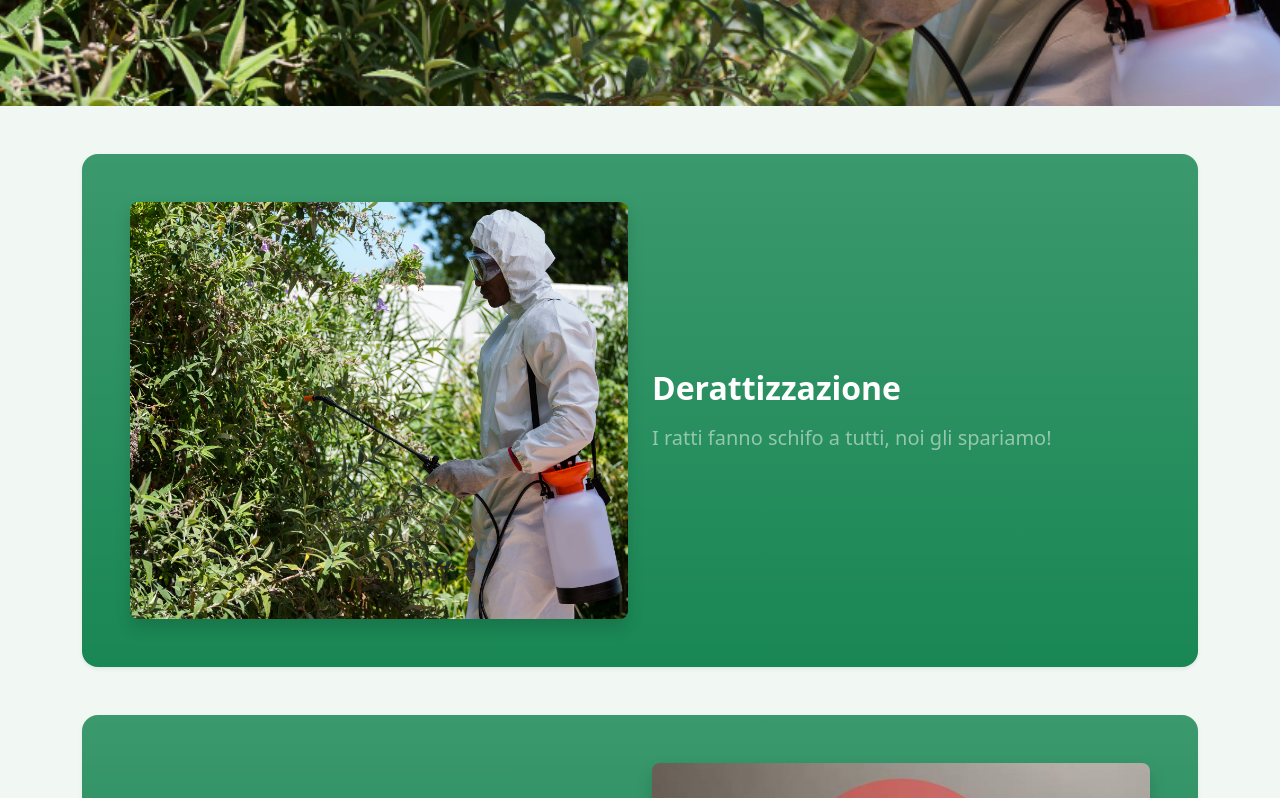
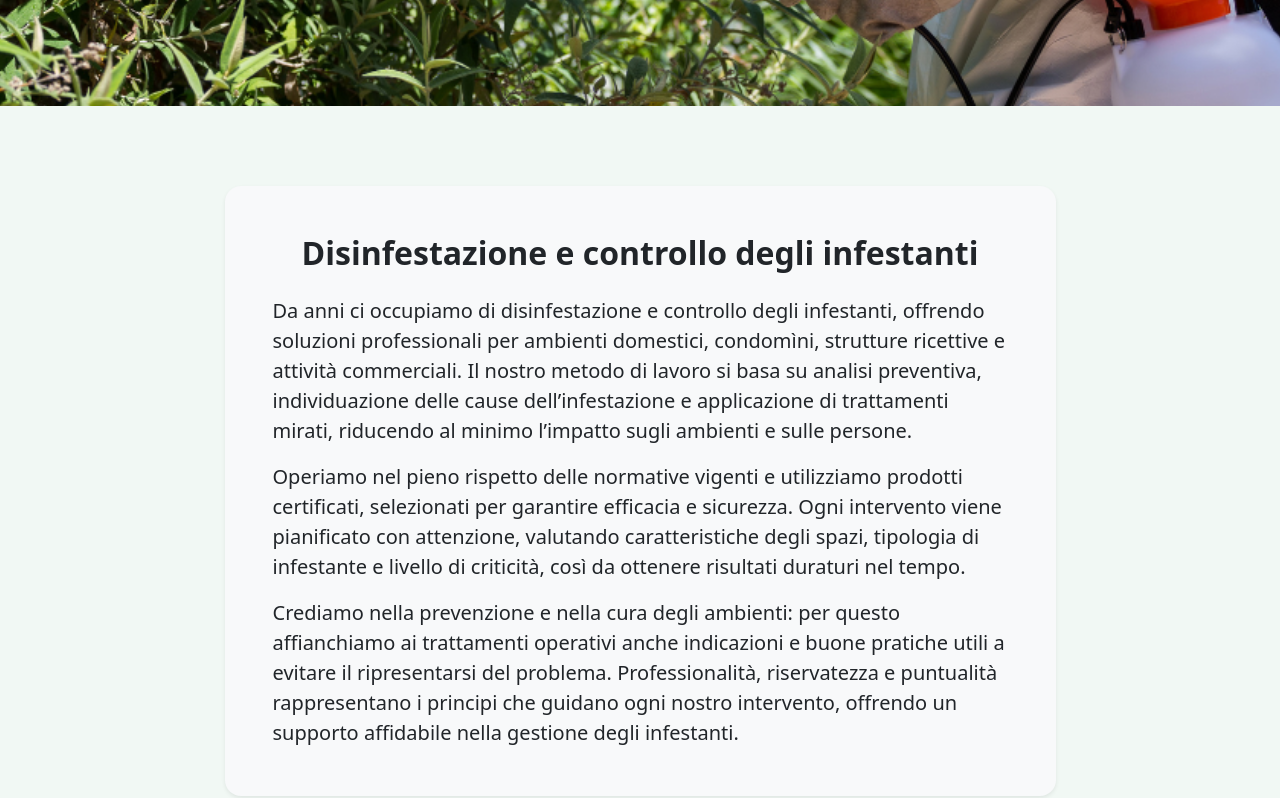
Before and after one commit to AntonioRoccoGit/DisinfestazioniUI, a Vue app: page / in a window 1280 px wide. Shown: the part 680-1478 px from the top of the page. Built offline with nearby package versions, Linux system fonts and the light colour scheme.

Commit message:
aggiunge componente Presentation aggiunge Presentation alla Home

```diff
--- /dev/null
+++ b/src/components/Presentation.vue
@@ -0,0 +1,51 @@
+<template>
+    <section class="container py-5">
+        <div class="row justify-content-center">
+            <div class="col-lg-9">
+                <div class="p-4 p-lg-5 bg-light rounded-4 shadow-sm">
+
+                    <h2 class="fw-bold text-center mb-4">
+                        Disinfestazione e controllo degli infestanti
+                    </h2>
+
+                    <p class="fs-5">
+                        Da anni ci occupiamo di disinfestazione e controllo degli infestanti, offrendo
+                        soluzioni professionali per ambienti domestici, condomìni, strutture ricettive
+                        e attività commerciali. Il nostro metodo di lavoro si basa su analisi preventiva,
+                        individuazione delle cause dell’infestazione e applicazione di trattamenti mirati,
+                        riducendo al minimo l’impatto sugli ambienti e sulle persone.
+                    </p>
+
+                    <p class="fs-5">
+                        Operiamo nel pieno rispetto delle normative vigenti e utilizziamo prodotti
+                        certificati, selezionati per garantire efficacia e sicurezza. Ogni intervento
+                        viene pianificato con attenzione, valutando caratteristiche degli spazi,
+                        tipologia di infestante e livello di criticità, così da ottenere risultati
+                        duraturi nel tempo.
+                    </p>
+
+                    <p class="fs-5 mb-0">
+                        Crediamo nella prevenzione e nella cura degli ambienti: per questo affianchiamo
+                        ai trattamenti operativi anche indicazioni e buone pratiche utili a evitare il
+                        ripresentarsi del problema. Professionalità, riservatezza e puntualità
+                        rappresentano i principi che guidano ogni nostro intervento, offrendo un
+                        supporto affidabile nella gestione degli infestanti.
+                    </p>
+
+                </div>
+            </div>
+        </div>
+    </section>
+</template>
+
+<script setup>
+// Non è necessaria logica. Componente puramente informativo.
+</script>
+
+<style scoped>
+/* Margine visivo netto tra jumbo e card */
+section {
+    margin-top: 2rem;
+    margin-bottom: 2rem;
+}
+</style>
--- a/src/pages/Home.vue
+++ b/src/pages/Home.vue
@@ -3,11 +3,15 @@ import Card5050 from '@/components/atomi/Card5050.vue';
 import Jumbo from '@/components/Jumbo.vue';
 import { jumboItems } from '@/data/home/jumboItems'
 import { home5050CardImgs } from '@/data/home/home5050Card';
+import Presentation from '@/components/Presentation.vue';
 
 </script>
 
 <template>
     <Jumbo :items="jumboItems"></Jumbo>
+    <section>
+        <Presentation></Presentation>
+    </section>
     <section class="py-5">
         <div class="container">
 
```
Also changed, not shown: index.html (+15 -3 lines).
